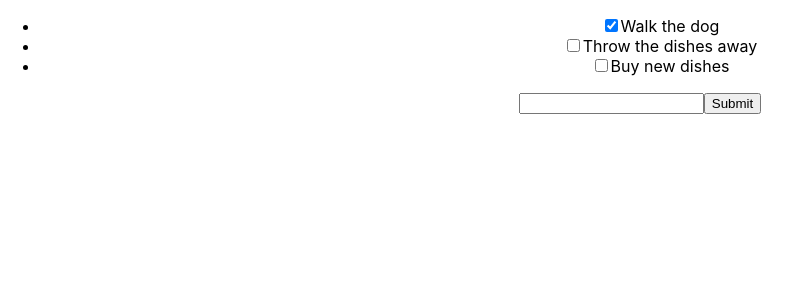
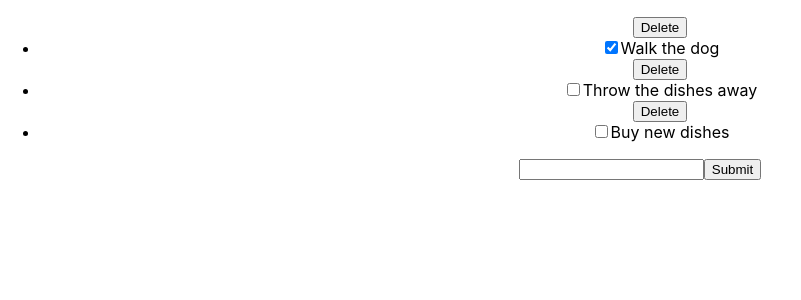
Before and after one commit to ohallaatme/to-do-app, a React (Create React App) app in the folder react-to-do/: page / in a window 1280 px wide. Shown: the top 300 px of the page, without its empty margins (0-801 px from the left). Built offline with nearby package versions, Linux system fonts and the light colour scheme.

Commit message:
ToDo with bug issue for delete button

```diff
--- a/react-to-do/src/components/ToDo.js
+++ b/react-to-do/src/components/ToDo.js
@@ -4,12 +4,25 @@ import React, { Component } from 'react';
 //step 2 - define a class that extends Component
 class ToDo extends Component {
 //step 3 - define a render() method on your class. This Method is required
+
+
+deleteToDo(description) {
+   this.props.deleteToDo(description);
+ }
    render() {
      return (
+       <div className="wrapper">
+
+       <button className="deleteToDo" onClick = {(e) =>
+           this.deleteToDo(this.props.description)}>Delete</button>
+           {() => this.props.deleteToDo(this.props.description)}
+
        <li>
-        <input type="checkbox" checked={ this.props.isCompleted } />
+         <input type="checkbox" checked={ this.props.isCompleted }
+ onChange={ this.props.toggleComplete } />
          <span>{ this.props.description }</span>
        </li>
+       </div>
      );
    }
  }
```
Lines whose indentation alone changed are shown as unchanged.
